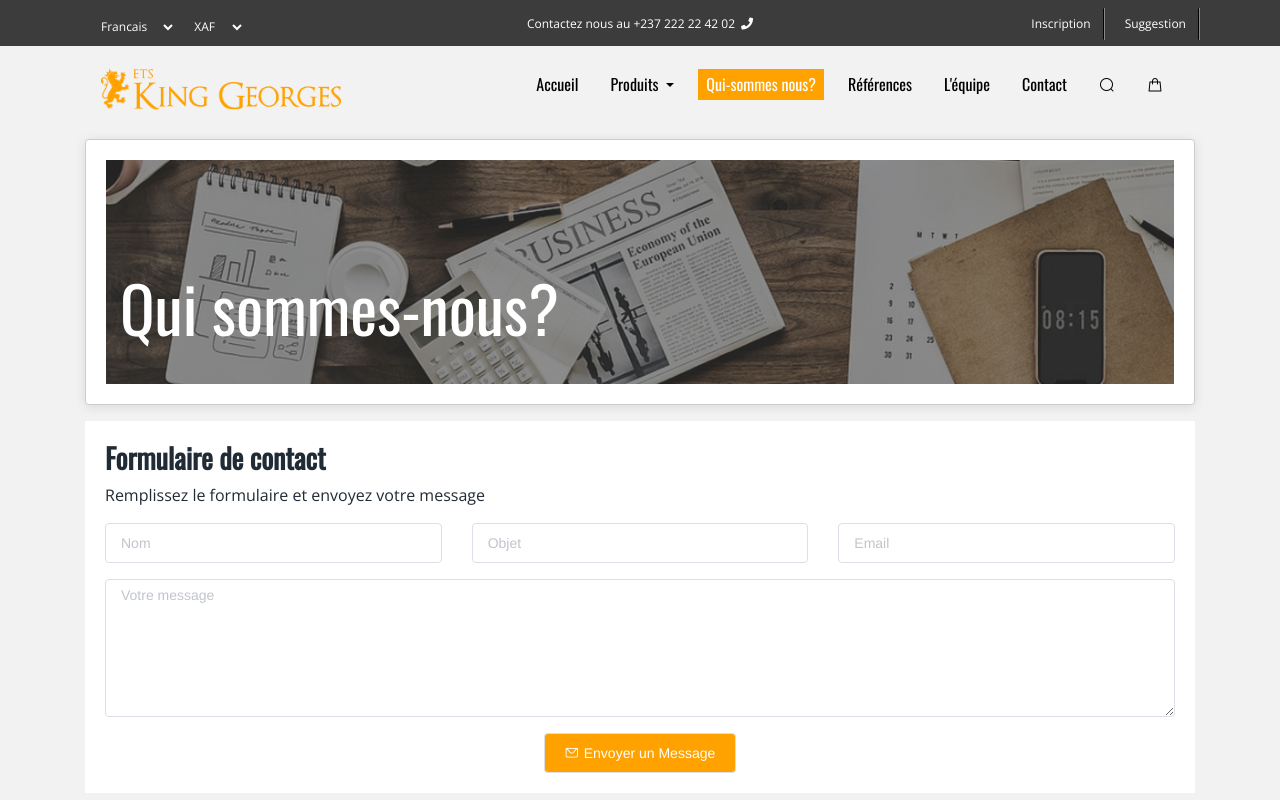
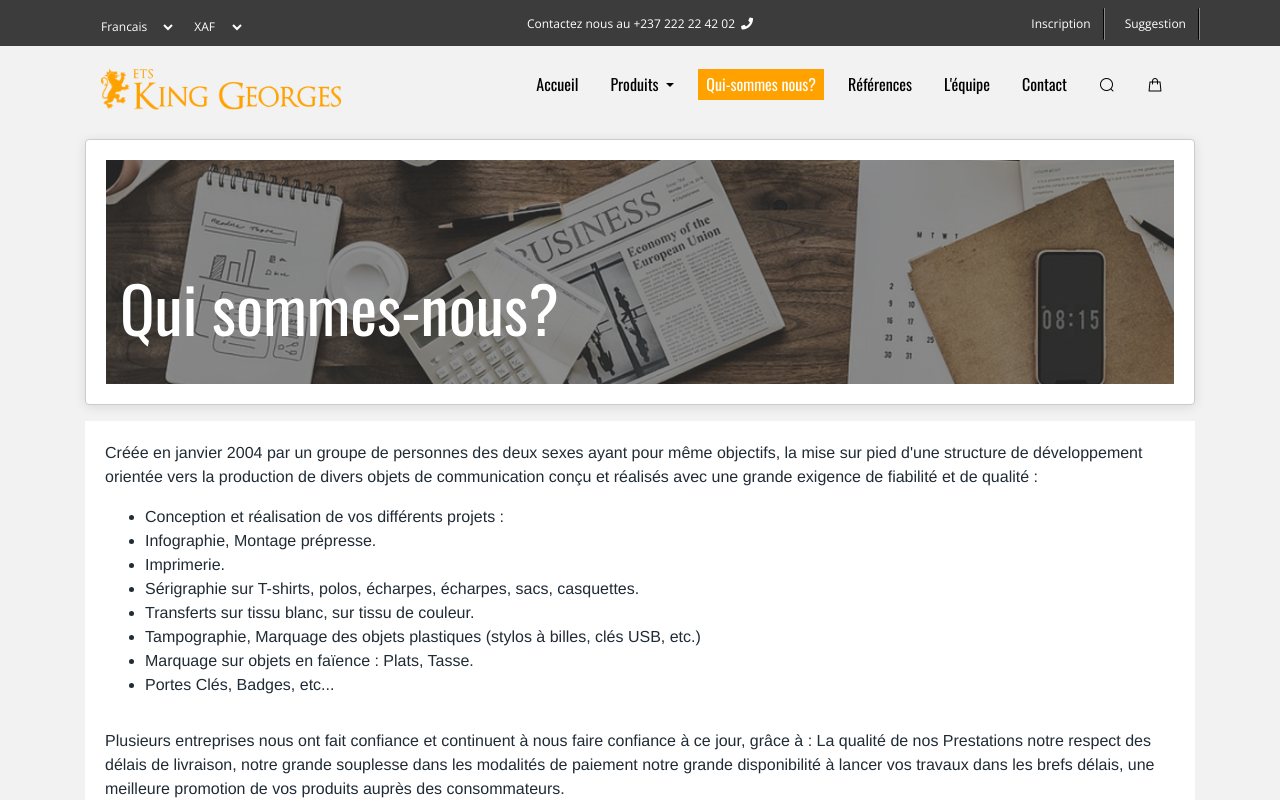
Before and after one commit to blvck237/kingeorges, a Vue app: page /#/about in a window 1280 px wide. Shown: the top 800 px of the page. Built offline with nearby package versions, Linux system fonts and the light colour scheme; what vuefire would draw is missing.

Commit message:
:lipstick:

```diff
--- a/src/containers/About.vue
+++ b/src/containers/About.vue
@@ -15,26 +15,27 @@
     </section>
 
 
-    <section class="contact-form">
-      <div class="form-description">
-        <h3>Formulaire de contact</h3>
-        <p>Remplissez le formulaire et envoyez votre message</p>
+    <section class="text">
+      <div class="history">
+        Créée en janvier 2004 par un groupe de personnes des deux sexes ayant pour même objectifs, la mise sur pied d'une structure
+        de développement orientée vers la production de divers objets de communication conçu et réalisés avec une grande
+        exigence de fiabilité et de qualité :
       </div>
-      <div class="row ">
-        <el-input class="col-4" placeholder="Nom" v-model="name"></el-input>
-        <el-input class="col-4" placeholder="Objet" v-model="subject"></el-input>
-        <el-input class="col-4" placeholder="Email" v-model="email"></el-input>
-      </div>
+      <ul class="services">
+        <li>Conception et réalisation de vos différents projets :</li>
+        <li>Infographie, Montage prépresse.</li>
+        <li>Imprimerie.</li>
+        <li>Sérigraphie sur T-shirts, polos, écharpes, écharpes, sacs, casquettes.</li>
+        <li>Transferts sur tissu blanc, sur tissu de couleur.</li>
+        <li>Tampographie, Marquage des objets plastiques (stylos à billes, clés USB, etc.)</li>
+        <li>Marquage sur objets en faïence : Plats, Tasse.</li>
+        <li>Portes Clés, Badges, etc...</li>
+      </ul>
+      <div class="history">
+        Plusieurs entreprises nous ont fait confiance et continuent à nous faire confiance à ce jour, grâce à : La qualité de nos
+        Prestations notre respect des délais de livraison, notre grande souplesse dans les modalités de paiement notre grande
+        disponibilité à lancer vos travaux dans les brefs délais, une meilleure promotion de vos produits auprès des consommateurs.
 
-      <div class="row">
-        <el-input class="col-12 textarea" type="textarea" :rows="6" placeholder="Votre message" v-model="message">
-        </el-input>
-      </div>
-
-      <div class="row">
-        <div class="text-center col-12">
-          <el-button icon="el-icon-message" class="send-btn">Envoyer un Message</el-button>
-        </div>
       </div>
     </section>
 
@@ -114,16 +115,6 @@ i {
     color: #3f3f3f;
   }
 
-.form-description {
-  text-align: left;
-  font-family: "Open Sans", sans-serif;
-}
-
-h3 {
-  font-family: "Oswald", sans-serif;
-  font-weight: 600;
-}
-
   .card-title h3 {
     font-size: 0.8em;
   }
@@ -141,42 +132,16 @@ h3 {
     vertical-align: middle;
   }
 
-.send-btn {
-  background: #ffa200;
-  color: #fff;
-  margin-top: 1rem;
+  .text {
+    background: #fff;
+    padding: 20px;
+    text-align: left
   }
 
-.textarea {
-  margin-top: 1rem;
-}
+  .services{
+    padding-top: 1rem;
+    padding-bottom: 1rem;
 
-.contact-form {
-  background: #fff;
-  padding: 20px;
-}
-
-.page-banner {
-  position: absolute;
-  bottom: 50px;
-  left: 50px;
-  color: #fff;
-}
-
-.page-title {
-  font-family: "Oswald", sans-serif !important;
-  font-weight: 500;
-  margin: 0 !important;
-  padding: 0 !important;
-  font-size: 4rem;
-}
-
-.page-subtitle {
-  font-family: "Open Sans", sans-serif;
-  font-weight: 300;
-  margin: 0 !important;
-  padding: 0 !important;
-  font-size: 1rem;
   }
 
   .page-banner {
```
Lines whose indentation alone changed are shown as unchanged.
